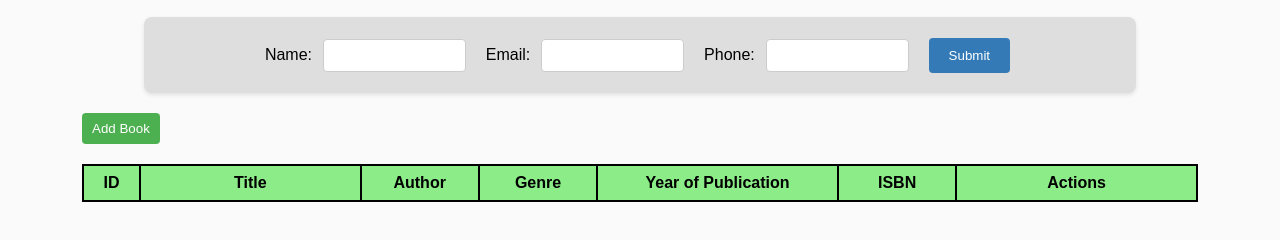
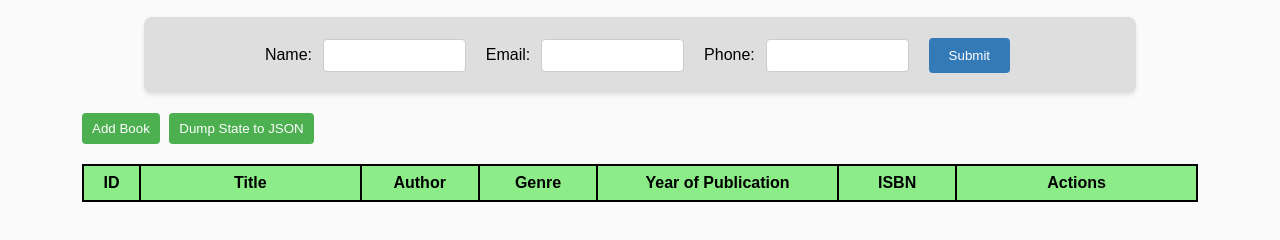
Before and after one commit to H-S-RATHI/Book-Donate-Prj, a website: page public/index.html in a window 1280 px wide. Shown: the part 70-310 px from the top of the page. Drawn offline with Linux system fonts and the light colour scheme; no server answers.

Commit message:
Update index.html

```diff
--- a/public/index.html
+++ b/public/index.html
@@ -6,10 +6,12 @@
     <!-- Link to external stylesheet -->
     <link rel="stylesheet" href="styles.css" />
     <!-- Title of the webpage -->
-    <title>Book Donate CRUD</title>
+    <title>Book Donate</title>
   </head>
   <body>
+    <!-- Header -->
     <h1>Book Donate</h1>
+
     <!-- Container for the form -->
     <div class="container">
       <!-- User input form -->
@@ -40,9 +42,16 @@
         <button type="submit">Submit</button>
       </form>
     </div>
+    <div class="dsb">
+      <!-- Button to add a new book -->
+      <button class="add_button" onclick="add_row()">Add Book</button>
+      <!-- Button to dump state to JSON -->
+      <button id="dumpStateButton" style="text-align: center">
+        Dump State to JSON
+      </button>
+    </div>
 
-    <!-- Button to add a new book -->
-    <button class="add_button" onclick="add_row()">Add Book</button>
+    <!-- Container for the table -->
     <div class="table_container">
       <!-- Table to display book data -->
       <table id="data_table">
```
